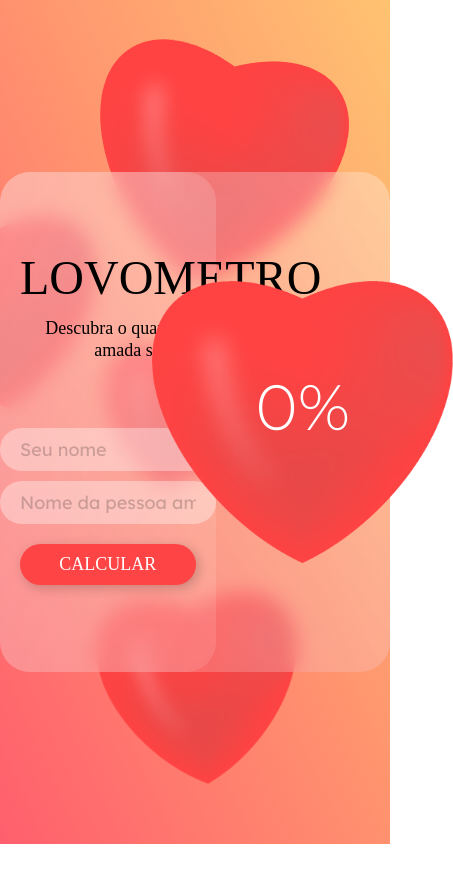
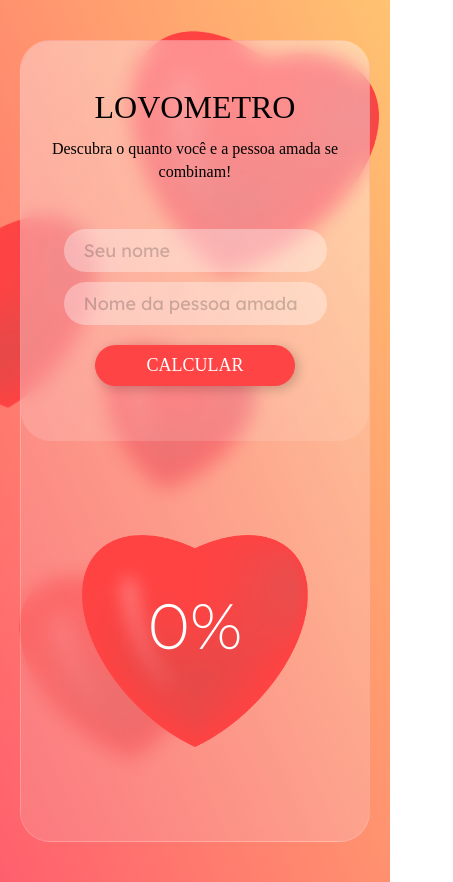
Before and after one commit to casteluc/lovometro, a React (Create React App) app: page / in a window 390 px wide. Shown: the whole page, 453 px wide, since content can reach past the window. Before the commit the page ends 844 px from the top, so only its background shows below. Built offline with nearby package versions, Linux system fonts and the light colour scheme; a web font is replaced by a local one.

Commit message:
adding responsive layout

```diff
--- a/src/App.css
+++ b/src/App.css
@@ -18,8 +18,8 @@
 
 .app .heart1 {
     transform: rotate(-5deg);
-    bottom: 60px;
-    left: 100px;
+    bottom: 10%;
+    left: 6%;
     width: 200px;
 }
 
@@ -39,7 +39,27 @@
 
 .app .heart4 {
     transform: rotate(11deg);
-    right: 50px;
-    top: 50px;
+    right: 5%;
+    top: 5%;
     width: 250px;
 }
+
+/* @media only screen and (max-width: 1200px) {
+    .app .heart1 {
+        top: 600px;
+        left: 200px;
+    }
+}
+
+@media only screen and (max-width: 1050px) {
+    .app .heart1 {
+        left: 150px;
+    }
+} */
+
+
+@media only screen and (max-width: 440px) {
+    .app .heart4 {
+        right: 20px;
+    }
+}
--- a/src/pages/Lovometro/style.css
+++ b/src/pages/Lovometro/style.css
@@ -10,6 +10,7 @@
     min-height: 500px;
     display: flex;
     z-index: 10;
+    border: 1px solid rgba(255, 255, 255, 0.15)
 }
 
 /* ------------------------- LEFT SECTION ----------------------------- */
@@ -68,6 +69,7 @@
     border: none;
     outline: none;
     font-size: 1.125rem;
+    box-sizing: border-box;
 }
 
 #lovometro form input::placeholder {
@@ -126,3 +128,72 @@
         width: 290px;
     }
 }
+
+@keyframes small-heart-beat {
+    0% {
+        width: 210px
+    }
+
+    50% {
+        width: 240px;
+    }
+
+    100% {
+        width: 210px;
+    }
+}
+
+@media only screen and (max-width: 1200px) {
+    #lovometro {
+        display: block;
+        max-width:500px;
+        min-width: 0;
+        margin: 40px 60px;
+    }
+
+    #lovometro > :first-child {
+        max-width: 100%;
+        box-sizing: border-box;
+        min-height: 400px;
+    }
+
+    #lovometro > :last-child {
+        max-width: 100%;
+        box-sizing: border-box;
+        min-height: 400px;
+    }
+}
+
+@media only screen and (max-width: 540px) {
+    #lovometro {
+        margin: 40px;
+    }
+
+    #lovometro h1 {
+        font-size: 2.5rem;
+    }
+
+    #lovometro h2 {
+        font-size: 1rem;
+    }
+}
+
+@media only screen and (max-width: 440px) {
+    #lovometro {
+        margin: 40px 20px;
+    }
+
+    #lovometro > :first-child {
+        padding: 10px;
+    }
+
+    #lovometro h1 {
+        font-size: 2rem;
+    }
+
+    #lovometro > :last-child img {
+        width: 300px;
+        position: absolute;
+        animation: small-heart-beat 2s infinite ease-in-out;
+    }
+}
```
